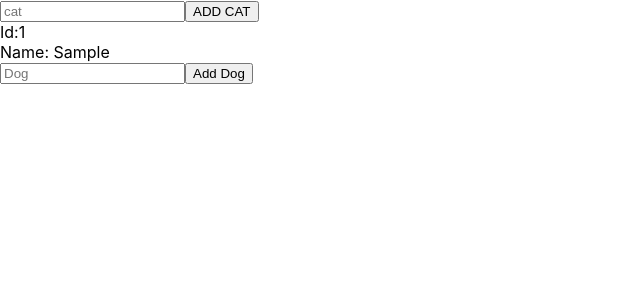
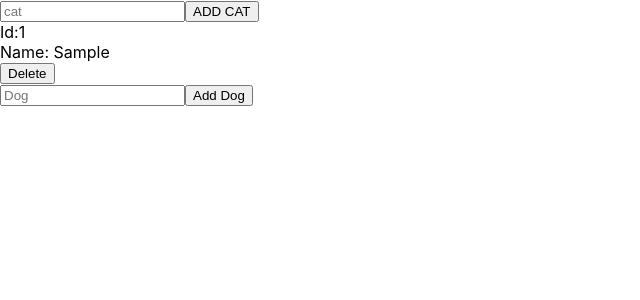
Before and after one commit to MykolaTurchyn/dec-2022, a React (Create React App) app: page / in a window 1280 px wide. Both pictures are taken after typing "Sample" into the empty fields and a click on the button "ADD CAT". Shown: the top 300 px of the page, without its empty margins (0-640 px from the left). Built offline with nearby package versions, Linux system fonts and the light colour scheme.

Commit message:
mist. - delete 2 objects

```diff
--- a/src/App.js
+++ b/src/App.js
@@ -1,13 +1,9 @@
 import React from 'react';
-import Cat from "./cat/Cat";
-import Dog from "./dog/Dog";
 import CatDog from "./cat-dog/CatDog";
 
 const App = () => {
     return (
         <div>
-          {/*<Cat/>*/}
-          {/*<Dog/>*/}
             <CatDog/>
         </div>
     );
--- a/src/cat-dog/CatDog.js
+++ b/src/cat-dog/CatDog.js
@@ -1,6 +1,7 @@
 import React, {useReducer} from 'react';
 import Cat from "../cat/Cat";
 import Dog from "../dog/Dog";
+
 
 const reducer = (state, action) => {
     switch (action.type) {
@@ -8,24 +9,21 @@ const reducer = (state, action) => {
             const cat = action.payload;
             const catId = state.cats.slice(-1)[0]?.id + 1 || 1;
             cat.id = catId;
-            console.log(cat);
             return cat.name ? {...state, cats: [...state.cats, cat]} : state;
         case 'ADD_DOG':
             const dog = action.payload;
             const dogId = state.dogs.slice(-1)[0]?.id + 1 || 1;
             dog.id = dogId;
             return dog.name ? {...state, dogs: [...state.dogs, dog]} : state;
+        case 'DELETE_CAT':
+            const catToDel = action.payload.id;
+            const catFindIndex = state.cats.findIndex(cat => cat.id === catToDel);
+            state.cats.splice(catFindIndex, 1);
+            return {...state};
         case 'DELETE_DOG':
-            const dogIdForDelete = action.payload;
-            console.log(dogIdForDelete);
-            console.log(state.payload);
-            console.log(state.dogs);
-
-            const dogFindIndex = state.dogs.findIndex(dog => {
-                console.log(dog);
-               return dog.id === dogIdForDelete
-            });
-            // state.dogs.splice(dogFindIndex, 1);
+            const dogToDel = action.payload.id;
+            const dogFindIndex = state.dogs.findIndex(dog => dog.id === dogToDel);
+            state.dogs.splice(dogFindIndex, 1);
             return {...state};
         default:
             console.log("default")
--- a/src/cat/Cat.js
+++ b/src/cat/Cat.js
@@ -22,6 +22,7 @@ const Cat = ({stateDispatch: [{cats}, dispatch]}) => {
                         <div key={cat.id}>
                             Id:{cat.id} <br/>
                             Name: {cat.name} <br/>
+                            <button onClick={() => dispatch({type: 'DELETE_CAT', payload: cat.id})}>Delete</button>
 
                         </div>
                     )
--- a/src/dog/Dog.js
+++ b/src/dog/Dog.js
@@ -20,8 +20,7 @@ const Dog = ({stateDispatch: [{dogs}, dispatch]}) => {
                 {dogs && dogs.map(dog => <div key={dog.id}>
                     Id: {dog.id} <br/>
                     Name: {dog.name} <br/>
-                    <button onClick={() => dispatch({type: 'DELETE_DOG'})}>Delete</button>
-
+                    <button onClick={() => dispatch({type: 'DELETE_DOG', payload: dog.id})}>Delete</button>
 
 
                 </div>)}
```
